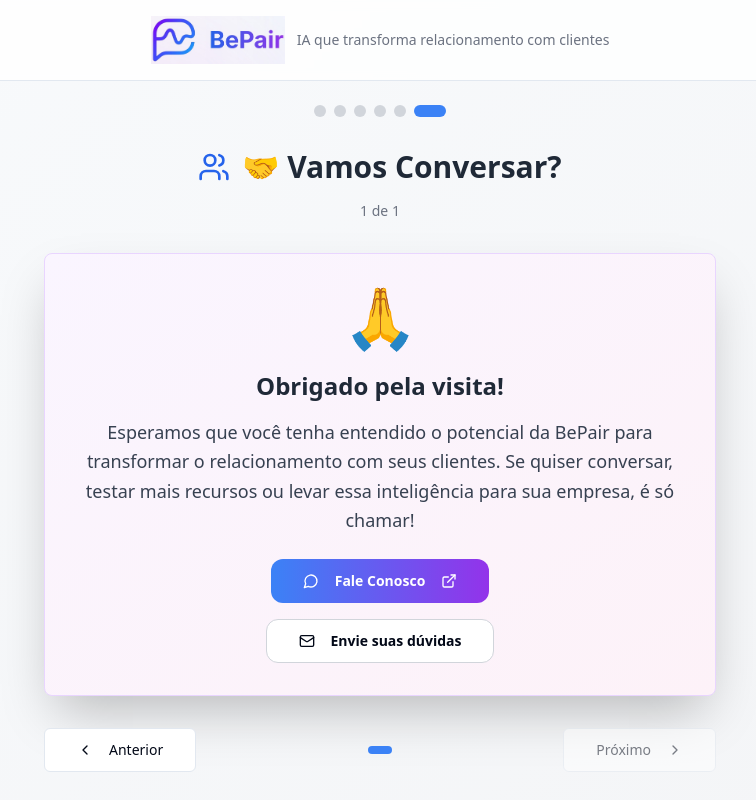
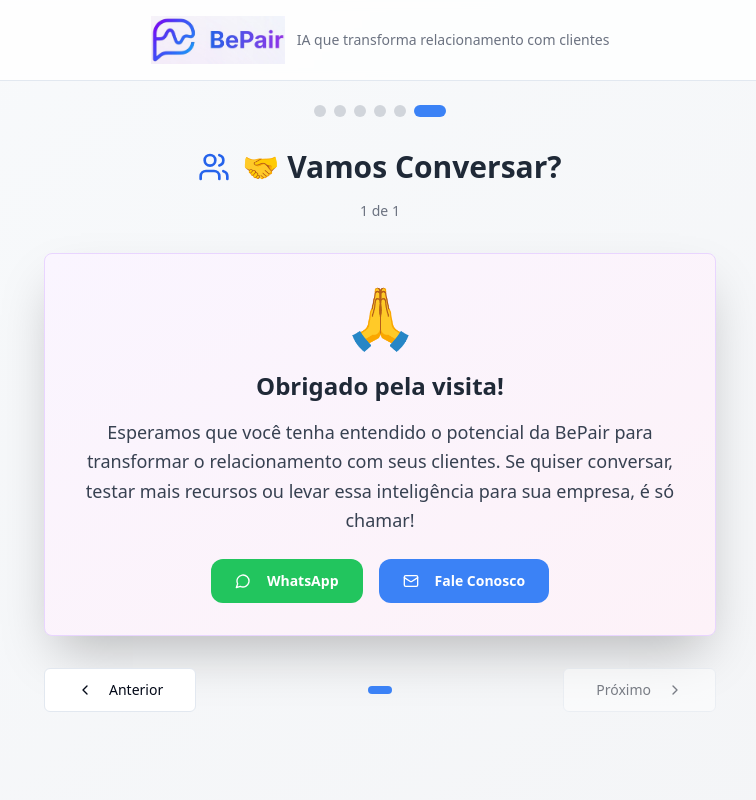
Before and after one commit to RicardoKerr/bepair-symbiotic-flow, a React (Vite) app: page / in a window 1280 px wide. Both pictures are taken after a click on the button 700 px from the left and 111 px from the top of the page. Shown: the top 800 px of the page, without its empty margins (260-1016 px from the left). Built offline with nearby package versions, Linux system fonts and the light colour scheme.

Commit message:
Refactor: Update "Vamos Conversar?" card
Update the "Vamos Conversar?" card to display WhatsApp and email buttons side by side, styled as in the provided image.

```diff
--- a/src/pages/Index.tsx
+++ b/src/pages/Index.tsx
@@ -12,6 +12,7 @@ interface CardData {
   buttonLink?: string;
   hasWhatsAppIcon?: boolean;
   hasEmail?: boolean;
+  hasContactButtons?: boolean;
 }
 
 interface CardSet {
@@ -204,11 +205,7 @@ const Index = () => {
           title: "Obrigado pela visita!",
           description: "Esperamos que você tenha entendido o potencial da BePair para transformar o relacionamento com seus clientes. Se quiser conversar, testar mais recursos ou levar essa inteligência para sua empresa, é só chamar!",
           emoji: "🙏",
-          hasButton: true,
-          buttonText: "Fale Conosco",
-          buttonLink: "https://wa.me/5521987162377?text=Olá%21%20Te%20conheci%20na%20Campus%20Party%20Brasília%20%2D%20Startup%20BePair",
-          hasWhatsAppIcon: true,
-          hasEmail: true
+          hasContactButtons: true
         }
       ]
     }
@@ -304,7 +301,6 @@ const Index = () => {
                 </p>
 
                 {currentCardData.hasButton && (
-                  <div className="space-y-4">
                   <Button
                     asChild
                     size="lg"
@@ -323,25 +319,39 @@ const Index = () => {
                       <ExternalLink className="w-4 h-4" />
                     </a>
                   </Button>
+                )}
 
-                    {currentCardData.hasEmail && (
-                      <div className="mt-4">
+                {currentCardData.hasContactButtons && (
+                  <div className="flex justify-center space-x-4">
                     <Button
                       asChild
                       size="lg"
-                          variant="outline"
-                          className="border-gray-300 hover:bg-gray-50 px-8 py-3 rounded-xl font-semibold transition-all duration-300 hover:scale-105"
+                      className="bg-green-500 hover:bg-green-600 text-white px-6 py-3 rounded-xl font-semibold transition-all duration-300 hover:scale-105"
+                    >
+                      <a
+                        href="https://wa.me/5521987162377?text=Olá%21%20Te%20conheci%20na%20Campus%20Party%20Brasília%20%2D%20Startup%20BePair"
+                        target="_blank"
+                        rel="noopener noreferrer"
+                        className="inline-flex items-center space-x-2"
+                      >
+                        <MessageCircle className="w-5 h-5" />
+                        <span>WhatsApp</span>
+                      </a>
+                    </Button>
+
+                    <Button
+                      asChild
+                      size="lg"
+                      className="bg-blue-500 hover:bg-blue-600 text-white px-6 py-3 rounded-xl font-semibold transition-all duration-300 hover:scale-105"
                     >
                       <a
                         href="mailto:contact.bepair@gmail.com"
                         className="inline-flex items-center space-x-2"
                       >
                         <Mail className="w-5 h-5" />
-                            <span>Envie suas dúvidas</span>
+                        <span>Fale Conosco</span>
                       </a>
                     </Button>
-                      </div>
-                    )}
                   </div>
                 )}
               </div>
```
Lines whose indentation alone changed are shown as unchanged.
